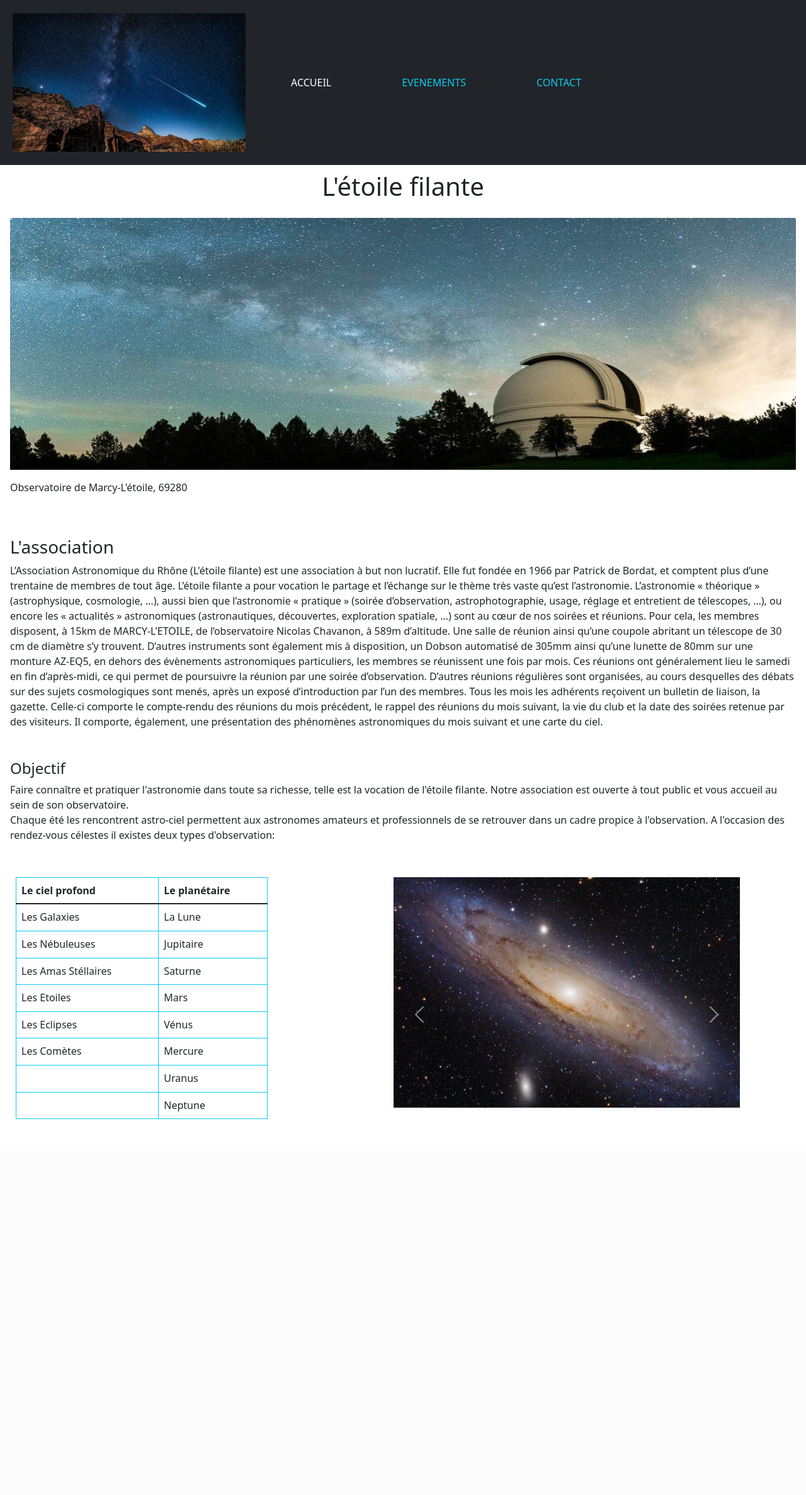
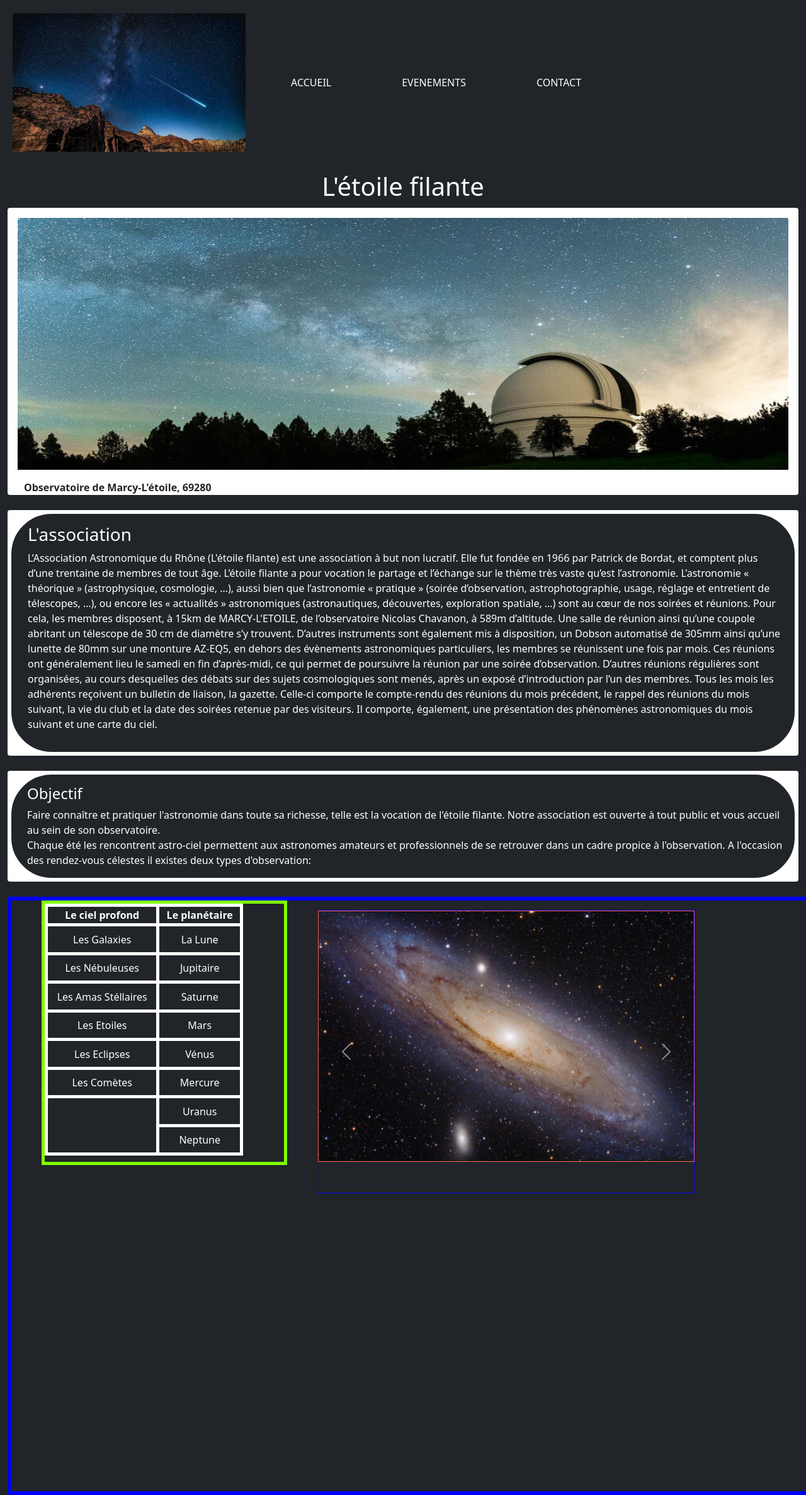
Before and after one commit to chapiechapo/Etoile-filante, a PHP site: page /acceuil.html in a window 1280 px wide; the page is wider, and only the part inside the window is pictured. Shown: that part at 63% size. Before the commit the page ends 1777 px from the top of that part, so only its background shows below. Run offline with PHP 8.4, Linux system fonts and the light colour scheme.

Commit message:
création tableau et ajout d'image de la page acceuil

```diff
--- a/acceuil.html
+++ b/acceuil.html
@@ -22,13 +22,18 @@
     <link rel="stylesheet" href="style.css" />
     <title>Association d'astronomie L'étoile filante</title>
   </head>
-  <body>
+  <body class="fond bg-dark">
     <header class="page-accueil">
       <nav class="navbar navbar-expand-lg navbar-dark bg-dark py-3">
         <div class="container-fluid">
           <a class="navbar-brand ms-2" href="#">
-            <img src="PHOTOS\Filante.jpg
-            " alt="logo" height="220" width="370" />
+            <img
+              src="PHOTOS\Filante.jpg
+            "
+              alt="logo"
+              height="220"
+              width="370"
+            />
           </a>
           <button
             class="navbar-toggler"
@@ -52,12 +57,12 @@
                 >
               </li>
               <li class="nav-item">
-                <a class="nav-link text-info mx-5" href="événements.html"
+                <a class="nav-link text-white mx-5" href="événements.html"
                   >EVENEMENTS</a
                 >
               </li>
               <li class="nav-item">
-                <a class="nav-link text-info mx-5" href="contact.html"
+                <a class="nav-link text-white mx-5" href="contact.html"
                   >CONTACT</a
                 >
               </li>
@@ -66,8 +71,9 @@
         </div>
       </nav>
     </header>
-    <main class="page-accueil col-12 col-sm-12 col-md-12 col-xl-12">
+    <main class="container-fluid">
       <section class="col-12 col-sm-12 col-md-12 col-xl-12">
+        <div>
           <h1>L'étoile filante</h1>
           <div>
             <div class="card border-0">
@@ -79,15 +85,21 @@
                   alt="observatoire"
                 />
               </div>
-            <p class="card-text mx-3">Observatoire de Marcy-L'étoile, 69280</p>
+              <p class="card-text mx-3 fw-bold">
+                Observatoire de Marcy-L'étoile, 69280
+              </p>
             </div>
           </div>
-        <div class="contenu">
-          <div class="card border-0" style="max-width: 90rem">
-            <div class="card-body">
+        </div>
+      </section>
+      <br />
+      <section>
+        <div>
+          <div class="card border-0" style="max-width: 100rem">
+            <div class="association card-body bg-dark text-white">
               <h3 class="card-title">L'association</h3>
               <div class="card-text text-dark mb-3">
-                <p class="card-text">
+                <p class="card-text text-white">
                   L’Association Astronomique du Rhône (L'étoile filante) est une
                   association à but non lucratif. Elle fut fondée en 1966 par
                   Patrick de Bordat, et comptent plus d’une trentaine de membres
@@ -123,9 +135,12 @@
             </div>
           </div>
         </div>
-        <div class="col-12 col-sm-12 col-md-12 col-xl-12">
+      </section>
+      <br />
+      <section>
+        <div class="col-12 col-sm-12 col-md-12 col-lg-12 col-xl-12">
           <div class="card border-0">
-            <div class="card-body">
+            <div class="objectif card-body bg-dark text-white">
               <h4 class="card-title">Objectif</h4>
               <div class="card-text">
                 <p class="card-text">
@@ -143,10 +158,15 @@
             </div>
           </div>
         </div>
+      </section>
       <br />
-        <div class="ensemble col-12 col-sm-12 col-md-12 col-xl-12">
-          <div class="tableau table-responsive xm-3 sm-3 md-4 lg-6 xl-6">
-            <table class="table table-bordered border-info" style="max-width: 25rem">
+      <section
+        class="complement flex-lg-row flex-md-column ms-md-0 flex-sm-column ms-sm-0"
+      >
+        <div
+          class="tableau col-12 col-sm-12 col-md-12 col-lg-12 col-xl-12 ms-5"
+        >
+          <table>
             <thead>
               <tr>
                 <th scope="col">Le ciel profond</th>
@@ -179,68 +199,160 @@
                 <td>Mercure</td>
               </tr>
               <tr>
-                  <td scope="#"></td>
+                <td rowspan="2"></td>
                 <td>Uranus</td>
               </tr>
               <tr>
-                  <td scope="#"></td>
                 <td>Neptune</td>
               </tr>
             </tbody>
           </table>
         </div>
-          <div class="caroussel col-3 col-sm-3 col-md-4 col-lg-6 col-xl-6  ">
-            <div id="carouselExampleControlsNoTouching" class="carousel slide" data-bs-touch="false" data-bs-interval="false">
-              <div class="carousel-inner">
+        <div
+          class="caroussel col-12 col-sm-12 col-md-12 col-lg-12 col-xl-12 ms-5"
+        >
+          <div
+            id="carouselExampleControlsNoTouching"
+            class="carousel slide"
+            data-bs-touch="false"
+            data-bs-interval="false"
+          >
+            <div class="photo carousel-inner">
               <div class="carousel-item">
-                  <img src="PHOTOS\nébuleuse.jpg" class="d-block w-100 img-fluid" alt="nébuleuse" title="Nébuleuse">
+                <img
+                  src="PHOTOS\nébuleuse.jpg"
+                  class="d-block w-100"
+                  alt="nébuleuse"
+                  title="Nébuleuse"
+                />
               </div>
               <div class="carousel-item">
-                  <img src="PHOTOS\mercure.jpg" class="d-block w-100 img-fluid" alt="mercure" title="Mercure">
+                <img
+                  src="PHOTOS\mercure.jpg"
+                  class="d-block w-100"
+                  alt="mercure"
+                  title="Mercure"
+                />
               </div>
               <div class="carousel-item">
-                  <img src="PHOTOS\saturne.jpg" class="d-block w-100" alt="saturne" title="Saturne">
+                <img
+                  src="PHOTOS\saturne.jpg"
+                  class="d-block w-100"
+                  alt="saturne"
+                  title="Saturne"
+                />
               </div>
               <div class="carousel-item">
-                  <img src="PHOTOS\lune.jpg" class="d-block w-100" alt="lune" title="lune">
+                <img
+                  src="PHOTOS\lune.jpg"
+                  class="d-block w-100"
+                  alt="lune"
+                  title="lune"
+                />
               </div>
               <div class="carousel-item">
-                  <img src="PHOTOS\comete.jpg" class="d-block w-100" alt="comète" title="Comète">
+                <img
+                  src="PHOTOS\comete.jpg"
+                  class="d-block w-100"
+                  alt="comète"
+                  title="Comète"
+                />
               </div>
               <div class="carousel-item">
-                  <img src="PHOTOS\venus.jpg" class="d-block w-100" alt="venus" title="Vénus">
+                <img
+                  src="PHOTOS\venus.jpg"
+                  class="d-block w-100"
+                  alt="venus"
+                  title="Vénus"
+                />
               </div>
               <div class="carousel-item">
-                  <img src="PHOTOS\uranus.jpg" class="d-block w-100" alt="uranus" title="Uranus">
+                <img
+                  src="PHOTOS\uranus.jpg"
+                  class="d-block w-100"
+                  alt="uranus"
+                  title="Uranus"
+                />
               </div>
               <div class="carousel-item">
-                  <img src="PHOTOS\eclipse.jpg" class="d-block w-100" alt="éclipse" title="Eclipse">
+                <img
+                  src="PHOTOS\eclipse.jpg"
+                  class="d-block w-100"
+                  alt="éclipse"
+                  title="Eclipse"
+                />
               </div>
               <div class="carousel-item active">
-                  <img src="PHOTOS\Galaxie.jpg" class="d-block w-100" alt="galaxie" title="Galaxie">
+                <img
+                  src="PHOTOS\Galaxie.jpg"
+                  class="d-block w-100"
+                  alt="galaxie"
+                  title="Galaxie"
+                />
               </div>
               <div class="carousel-item">
-                  <img src="PHOTOS\etoile.jpg" class="d-block w-100" alt="étoile" title="Etoile">
+                <img
+                  src="PHOTOS\etoile.jpg"
+                  class="d-block w-100"
+                  alt="étoile"
+                  title="Etoile"
+                />
               </div>
               <div class="carousel-item">
-                  <img src="PHOTOS\jupitaire.jpg" class="d-block w-100" alt="jupitaire" title="Jupitaire">
+                <img
+                  src="PHOTOS\jupitaire.jpg"
+                  class="d-block w-100"
+                  alt="jupitaire"
+                  title="Jupitaire"
+                />
               </div>
               <div class="carousel-item">
-                  <img src="PHOTOS\mars.jpg" class="d-block w-100" alt="mars" title="Mars">
+                <img
+                  src="PHOTOS\mars.jpg"
+                  class="d-block w-100"
+                  alt="mars"
+                  title="Mars"
+                />
               </div>
               <div class="carousel-item">
-                  <img src="PHOTOS\neptune.jpg" class="d-block w-100" alt="neptune" title="Neptune">
+                <img
+                  src="PHOTOS\neptune.jpg"
+                  class="d-block w-100"
+                  alt="neptune"
+                  title="Neptune"
+                />
               </div>
               <div class="carousel-item">
-                  <img src="PHOTOS\amas stellaire.jpg" class="d-block w-100" alt="amas-stéllaire" title="Amas-stéllaire">
+                <img
+                  src="PHOTOS\amas stellaire.jpg"
+                  class="d-block w-100"
+                  alt="amas-stéllaire"
+                  title="Amas-stéllaire"
+                />
               </div>
             </div>
-              <button class="carousel-control-prev" type="button" data-bs-target="#carouselExampleControlsNoTouching" data-bs-slide="prev">
-                <span class="carousel-control-prev-icon" aria-hidden="true"></span>
+            <button
+              class="carousel-control-prev"
+              type="button"
+              data-bs-target="#carouselExampleControlsNoTouching"
+              data-bs-slide="prev"
+            >
+              <span
+                class="carousel-control-prev-icon"
+                aria-hidden="true"
+              ></span>
               <span class="visually-hidden">Previous</span>
             </button>
-              <button class="carousel-control-next" type="button" data-bs-target="#carouselExampleControlsNoTouching" data-bs-slide="next">
-                <span class="carousel-control-next-icon" aria-hidden="true"></span>
+            <button
+              class="carousel-control-next"
+              type="button"
+              data-bs-target="#carouselExampleControlsNoTouching"
+              data-bs-slide="next"
+            >
+              <span
+                class="carousel-control-next-icon"
+                aria-hidden="true"
+              ></span>
               <span class="visually-hidden">Next</span>
             </button>
           </div>
--- a/style.css
+++ b/style.css
@@ -3,14 +3,32 @@
 /*header*/
 
 /*section*/
+.association {
+  border-radius: 70px;
+  border: 6px solid white;
+}
+
+.objectif {
+  border-radius: 70px;
+  border: 6px solid white;
+  padding-left: 15px;
+}
+
 h1 {
   text-align: center;
   margin-top: 10px;
   margin-bottom: 10px;
+  color: white;
 }
 
-h2 {
-  text-align: center;
+h3,
+p {
+  padding-left: 10px;
+}
+
+h4,
+p {
+  padding-left: 10px;
 }
 
 .observatoire {
@@ -20,31 +38,57 @@ h2 {
   width: 1200px;
 }
 
-.contenu {
-  margin-top: 50px;
-}
-
 .objets,
 .planétes {
   font-weight: bold;
 }
 
-.ensemble {
+.tableau {
   display: flex;
+  flex-direction: row;
+  justify-content: center;
+  width: 390px;
+  border: chartreuse 5px solid;
+  height: 420px;
 }
 
-.tableau {
-  margin-left: 25px;
-  margin-top: 15px;
+table {
+  height: 400px;
+  width: 400px;
+  color: white;
+  margin-right: 65px;
+}
+
+.complement {
+  border: solid 6px blue;
   display: flex;
-  margin-bottom: 35px;
-  width: 400px;
-  height: 400px;
+  width: 1400px;
+  height: 950px;
+  margin-left: 20px;
+}
+
+td,
+th {
+  text-align: center;
+  border: white 5px solid;
 }
 
 .caroussel {
   display: flex;
-  margin-left: 200px;
-  width: 550px;
   margin-top: 15px;
+  border: blue 1px solid;
+  flex-direction: row;
+  height: 450px;
+  width: 600px;
 }
+
+@media screen and (max-width: 1130px) {
+  .caroussel {
+    width: 500px;
+    height: 400px;
+  }
+}
+
+.photo {
+  border: tomato 1px solid;
+}
```
Lines whose indentation alone changed are shown as unchanged.
